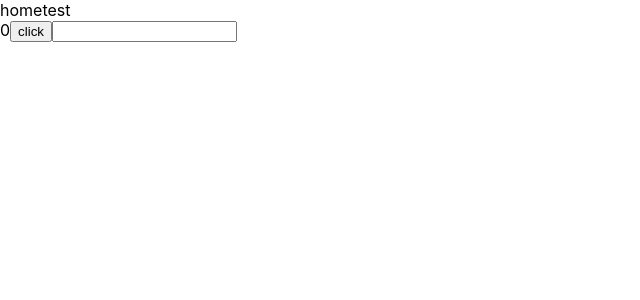
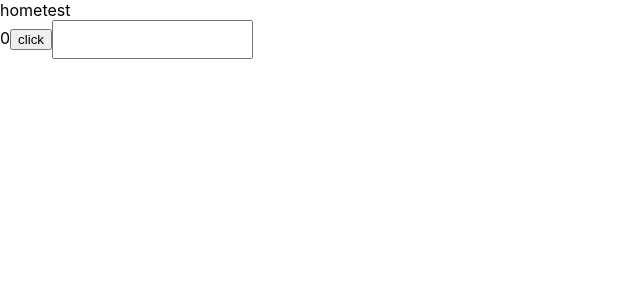
Before and after one commit to hareguu89/nextjs-boilerplate, a Next.js app: page / in a window 1280 px wide. Shown: the top 300 px of the page, without its empty margins (0-640 px from the left). Built offline with nearby package versions, Linux system fonts and the light colour scheme.

Commit message:
Update styled-components option

```diff
--- a/package.json
+++ b/package.json
@@ -12,6 +12,7 @@
   },
   "dependencies": {
     "axios": "^0.27.2",
+    "babel-plugin-styled-components": "^2.0.7",
     "next": "12.1.6",
     "react": "18.1.0",
     "react-dom": "18.1.0",
--- a/pages/index.tsx
+++ b/pages/index.tsx
@@ -25,15 +25,15 @@ const Home: NextPage = (): JSX.Element => {
 			<div>
 				{counter}
 				<button onClick={fetchFruit}> click </button>
-				<input type="text" value={inputTest} onChange={changeEvent} />
+				<Input type="text" value={inputTest} onChange={changeEvent} />
 				{inputTest}
 			</div>
 		</>
 	)
 }
 
-// const Input = styled.input`
-// 	padding: 10px;
-// `
+const Input = styled.input`
+	padding: 10px;
+`
 
 export default Home
```
Also changed, not shown: .babelrc (added).
